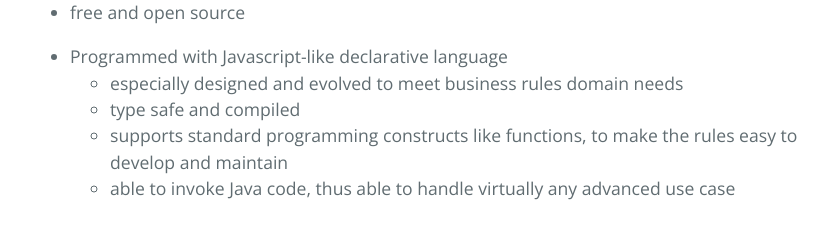
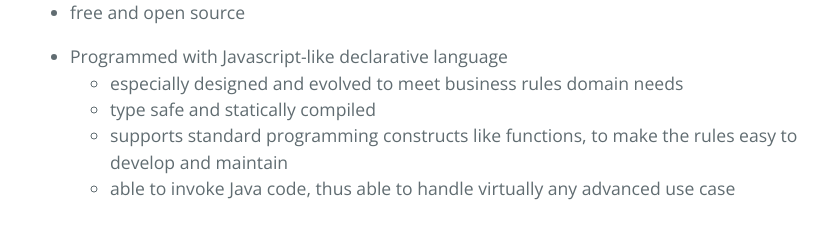
Before and after one commit to TrigerSoft/streamx, a Jekyll site: the page built from learn/why-drools.md, in a window 1280 px wide. Shown: the part 194-433 px from the top of the page, without its empty margins (194-1022 px from the left). Built offline with Jekyll 4.4.1, drawn with Linux system fonts in a browser that asks for light colours; Markdown is read by kramdown in place of the engine named in the settings.

Commit message:
Update why-drools.md

```diff
--- a/learn/why-drools.md
+++ b/learn/why-drools.md
@@ -11,6 +11,6 @@ layout: md
 
 * Programmed with Javascript-like declarative language
   * especially designed and evolved to meet business rules domain needs
-  * type safe and compiled
+  * type safe and statically compiled
   * supports standard programming constructs like functions, to make the rules easy to develop and maintain
   * able to invoke Java code, thus able to handle virtually any advanced use case
```
